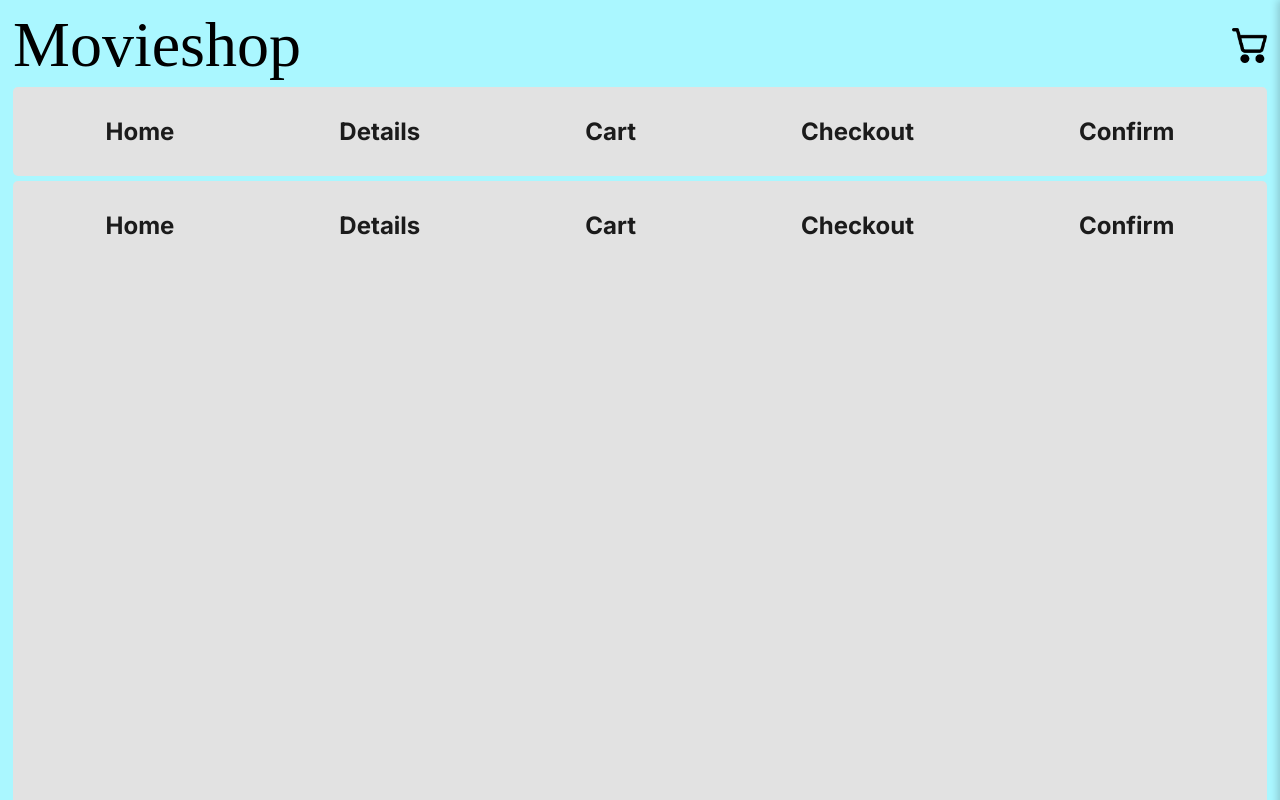
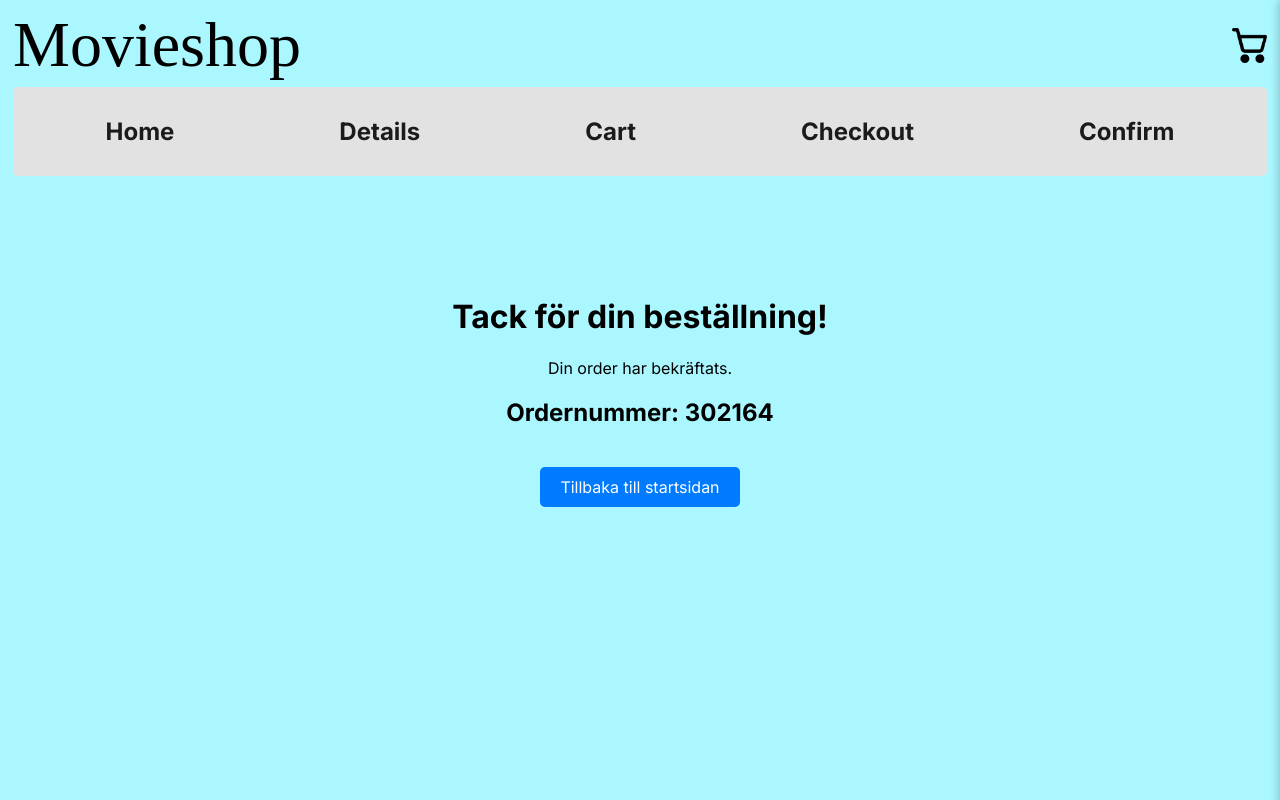
Before and after one commit to SparkyBeles/shop, a React (Vite) app: page /confirm in a window 1280 px wide. Shown: the top 800 px of the page. Built offline with nearby package versions, Linux system fonts and the light colour scheme; a web font is replaced by a local one.

Commit message:
Remove Menu component from Checkout and Confirm pages for cleaner layout

```diff
--- a/src/pages/Checkout.jsx
+++ b/src/pages/Checkout.jsx
@@ -19,7 +19,7 @@ function Checkout() {
 
     return (
         <>
-            <Menu />
+
             <div className="checkout-container">
 
                 <div className="checkout-summary">
--- a/src/pages/Confirm.jsx
+++ b/src/pages/Confirm.jsx
@@ -10,7 +10,7 @@ function Confirm() {
 
   return (
     <>
-      <Menu />
+
       <div className="confirm-container">
         <h1>Tack för din beställning!</h1>
         <p>Din order har bekräftats.</p>
```
